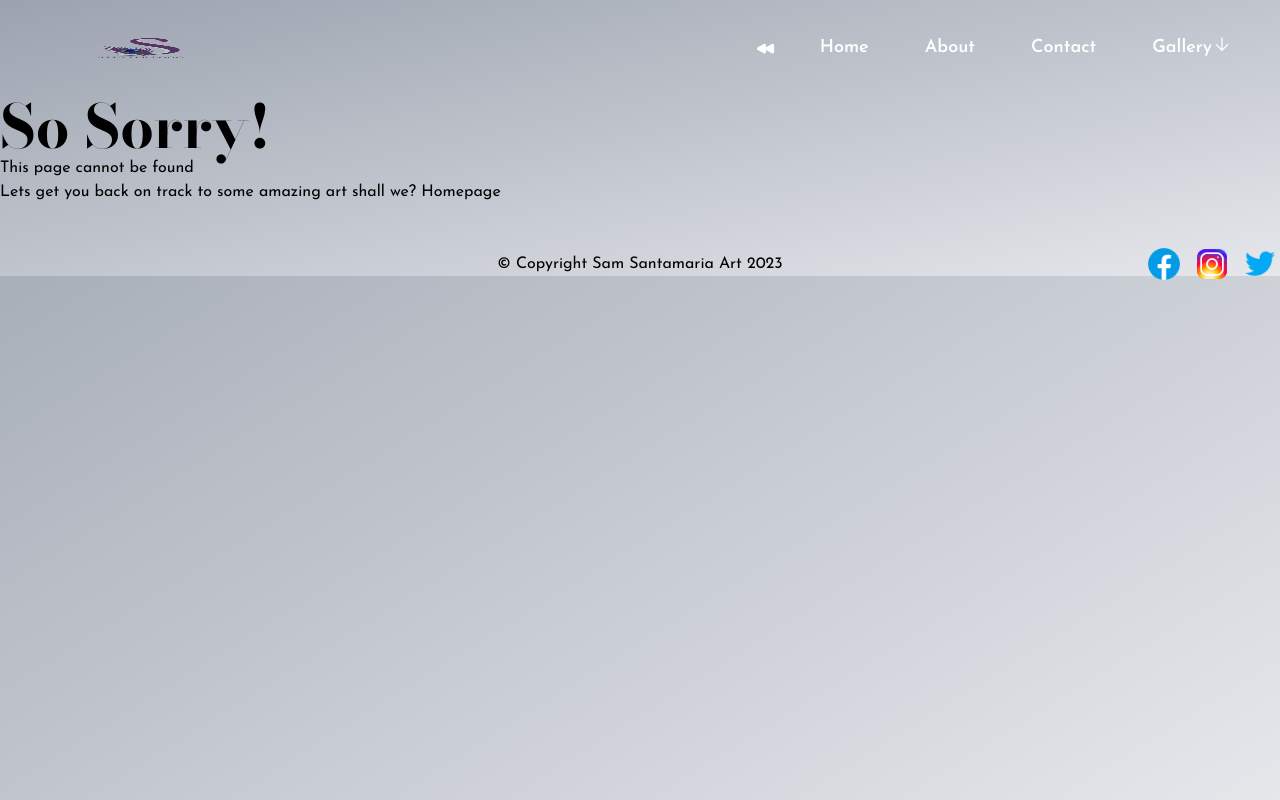
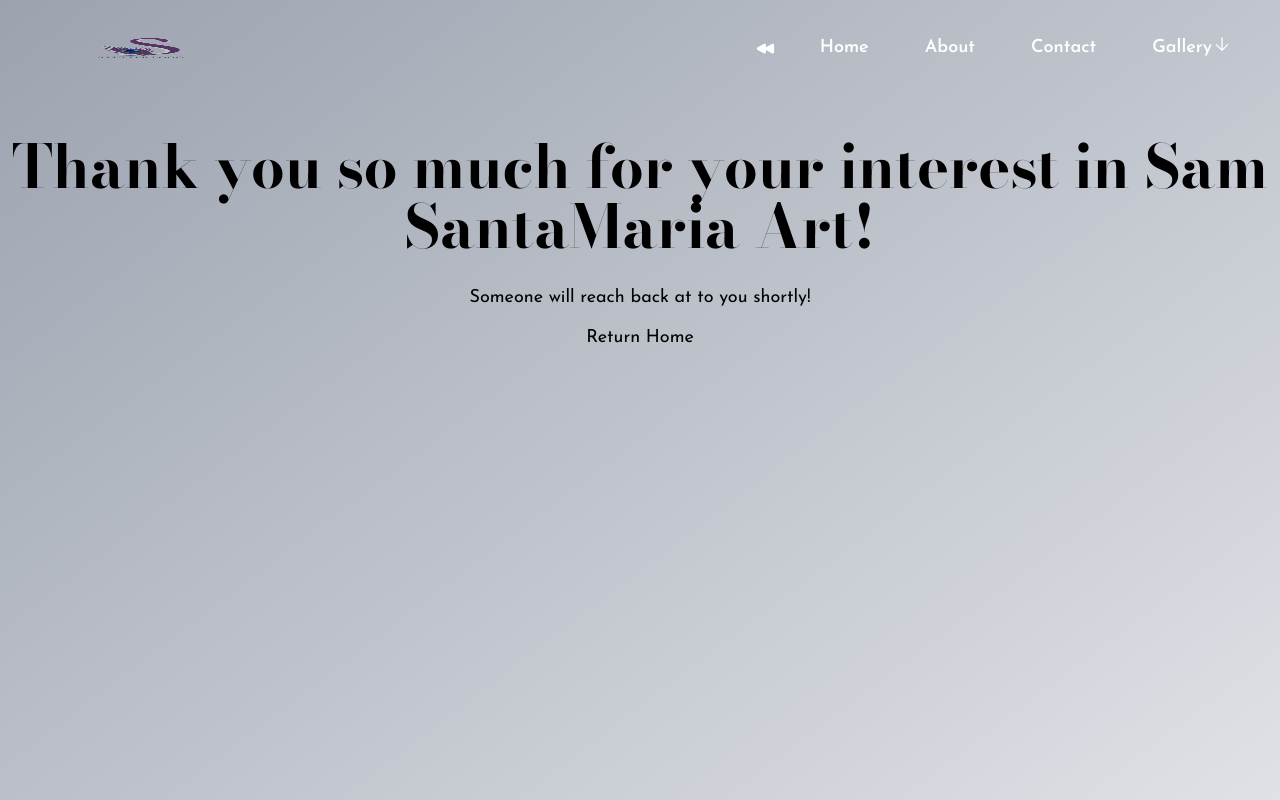
Before and after one commit to deanscottg/SamSantamariaArt, a Next.js app in the folder app/: page /emailSuccessPage in a window 1280 px wide. Before the commit this address had no page. Shown: the top 800 px of the page. Built offline with nearby package versions, Linux system fonts and the light colour scheme.

Commit message:
implemented submit loading state, some css

```diff
--- a/app/components/ContactForm.tsx
+++ b/app/components/ContactForm.tsx
@@ -5,6 +5,8 @@
 ("use client");
 import zod, { ZodError } from "zod";
 import axios from "axios";
+import router from "next/router";
+import SubmitLoader from "./SubmitLoader";
 
 const formSchema = zod.object({
   name: zod.string({
@@ -33,6 +35,7 @@
     email: "",
     message: "",
   });
+  const [isSubmitting, setIsSubmitting] = useState(false);
   const [errors, setErrors] = useState<ZodError | null>(null);
   // const [loading, setLoading] = useState(false);
   //   const [name, setName] = useState("");
@@ -46,15 +49,21 @@
     const result = formSchema.safeParse(values);
     if (!result.success) {
       setErrors(result.error);
+
       return;
     }
+
     // Set loading state
+    setIsSubmitting(true);
 
     const emailResponse = await axios.post("/api/hello", {
       ...values,
     });
     // Set success page
     console.log(emailResponse);
+    // {
+    emailResponse && router.push("/emailSuccessPage");
+    // }
   };
 
   const onChange = (
@@ -65,6 +74,7 @@
     setValues((prev) => ({ ...prev, [e.target.name]: e.target.value }));
   };
 
+  if (isSubmitting) return <SubmitLoader />;
   return (
     <div className="w-full h-screen">
       <div className="px-3 pt-10 ">
@@ -101,7 +111,7 @@
           />
 
           <button
-            className="w-full py-2 mt-6 lext-lg bg-gray-500 rounded-md active:bg-indigo-400 focus:ring-2 focus:ring-indigo-300 outline-none"
+            className="w-full py-2 mt-6 lext-lg bg-gray-500 rounded-md active:bg-indigo-500 hover:bg-indigo-500 focus:ring-2 focus:ring-indigo-500 outline-none"
             type="submit"
           >
             Submit
--- /dev/null
+++ b/app/components/SubmitLoader.tsx
@@ -0,0 +1,11 @@
+import React from "react";
+
+const SubmitLoader = () => {
+  return (
+    <div>
+      <h1>Your message is on the way!</h1>
+    </div>
+  );
+};
+
+export default SubmitLoader;
--- /dev/null
+++ b/app/src/pages/emailSuccessPage.tsx
@@ -0,0 +1,18 @@
+import Link from "next/link";
+import React from "react";
+
+const emailSuccessPage = () => {
+  return (
+    <div className="page-container h-screen pt-10">
+      <h1>Thank you so much for your interest in Sam SantaMaria Art!</h1>
+      <p className="pt-4 text-lg">Someone will reach back at to you shortly!</p>
+      <div className="m-4">
+        <Link href={"/"} className="painting-nav-link ">
+          Return Home
+        </Link>
+      </div>
+    </div>
+  );
+};
+
+export default emailSuccessPage;
```
